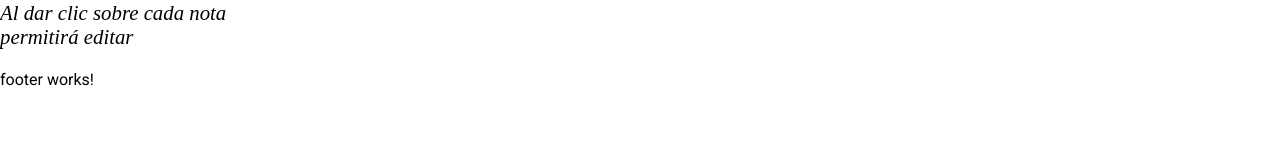
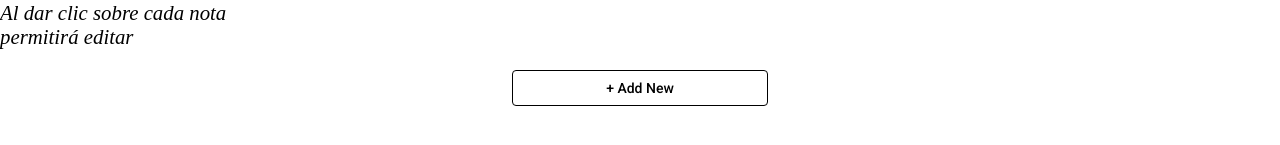
Before and after one commit to PatricioLabra/NotesAPP, an Angular app in the folder frontend/: page /list-notes in a window 1280 px wide. Shown: the part 161-306 px from the top of the page. Built offline with nearby package versions, Linux system fonts and the light colour scheme; no server answers.

Commit message:
se agrega el footer

```diff
--- a/frontend/src/app/components/footer/footer.component.html
+++ b/frontend/src/app/components/footer/footer.component.html
@@ -1 +1,8 @@
-<p>footer works!</p>
+<button
+  mat-stroked-button
+  type="submit"
+  (click)="redirectToCreateNote()"
+  class="add-button"
+>
++ Add New
+</button>
--- a/frontend/src/app/components/footer/footer.component.scss
+++ b/frontend/src/app/components/footer/footer.component.scss
@@ -0,0 +1,11 @@
+:host {
+  display: flex;
+  flex-direction: column;
+  margin-top: auto;
+
+  .add-button {
+    align-self: center;
+    width: 20%;
+    border: 1px solid;
+  }
+}
--- a/frontend/src/app/components/footer/footer.component.ts
+++ b/frontend/src/app/components/footer/footer.component.ts
@@ -1,4 +1,5 @@
 import { Component, OnInit } from '@angular/core';
+import { Router } from '@angular/router';
 
 @Component({
   selector: 'app-footer',
@@ -7,9 +8,12 @@ import { Component, OnInit } from '@angular/core';
 })
 export class FooterComponent implements OnInit {
 
-  constructor() { }
+  constructor(private router: Router) { }
 
   ngOnInit() {
   }
 
+  redirectToCreateNote() {
+    this.router.navigate(['create-note']);
+  }
 }
--- a/frontend/src/app/components/list-notes/list-notes.component.html
+++ b/frontend/src/app/components/list-notes/list-notes.component.html
@@ -1,3 +1,4 @@
+<div>
   <p id="myNotes">Mis Notas</p>
 
   <div id="notes">
@@ -61,5 +62,6 @@
   </div>
 
   <p id="messageClic">Al dar clic sobre cada nota permitirá editar </p>
+</div>
 
 <app-footer></app-footer>
--- a/frontend/src/app/components/list-notes/list-notes.component.scss
+++ b/frontend/src/app/components/list-notes/list-notes.component.scss
@@ -23,6 +23,8 @@
 
 #title{
     font-weight: bold;
+    font-size: 20px;
+    text-decoration: underline;
     margin-left: 2%;
 }
 #description{
@@ -68,4 +70,5 @@
 
 .note-body {
     display: flex;
+    padding: 10px;
 }
```
Lines whose indentation alone changed are shown as unchanged.
